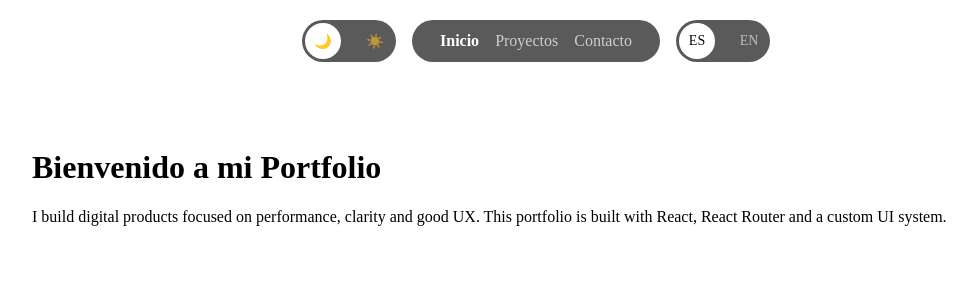
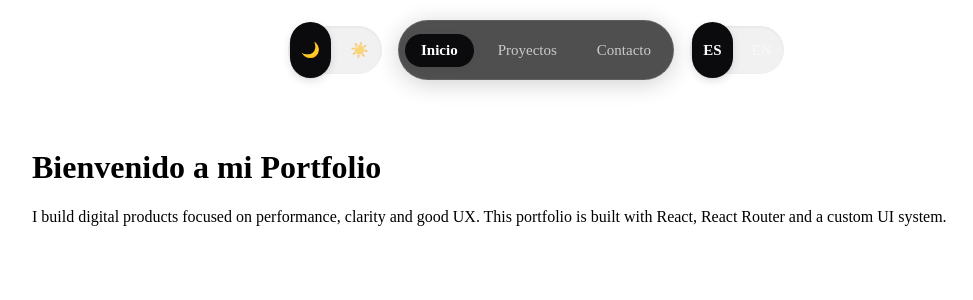
Before and after one commit to tomasitogh/shiny-potato-portfolio, a React (Vite) app: page / in a window 1280 px wide. Shown: the top 300 px of the page, without its empty margins (104-1077 px from the left). Built offline with nearby package versions, Linux system fonts and the light colour scheme.

Commit message:
pocas mejoras a la UI de las pills y la navbar

```diff
--- a/src/App.css
+++ b/src/App.css
@@ -11,7 +11,9 @@ body.dark-mode {
   --bg: #0b0b0e;
   --text: #ffffff;
   --subtext: rgba(255, 255, 255, 0.7);
-  --pill-bg: rgba(20, 20, 20, 0.7);
+  --pill-bg: rgba(20, 20, 20, 0.75);
+  --pill-border: rgba(255, 255, 255, 0.1);
+  --pill-shadow: 0 4px 24px -1px rgba(0, 0, 0, 0.2);
 
   --pill-text: var(--text);
   --nav-active: var(--text);
@@ -22,7 +24,9 @@ body.light-mode {
   --bg: #f6f6f8;
   --text: #111111;
   --subtext: rgba(0, 0, 0, 0.6);
-  --pill-bg: rgba(255, 255, 255, 0.7);
+  --pill-bg: rgba(255, 255, 255, 0.65);
+  --pill-border: rgba(255, 255, 255, 0.4);
+  --pill-shadow: 0 4px 24px -1px rgba(0, 0, 0, 0.08);
 
   --pill-text: var(--text);
   --nav-active: var(--text);
--- a/src/components/NavBar.css
+++ b/src/components/NavBar.css
@@ -12,82 +12,118 @@
 
 .pill {
   pointer-events: auto;
-  backdrop-filter: blur(10px);
+  backdrop-filter: blur(20px);
+  -webkit-backdrop-filter: blur(20px);
+  /* Safari support */
   background: var(--pill-bg);
   color: var(--pill-text);
-  border-radius: 999px;
-  padding: 10px 18px;
+  border: 1px solid var(--pill-border);
+  box-shadow: var(--pill-shadow);
+  border-radius: 99px;
+  /* Smooth pill shape */
+  padding: 6px;
+  /* Reduced padding for compact iOS control look */
   display: flex;
   align-items: center;
-  gap: 16px;
-  transition: background-color 0.4s ease, color 0.4s ease;
+  gap: 8px;
+  /* Tighter gap */
+  transition: all 0.6s cubic-bezier(0.4, 0, 0.2, 1);
 }
 
 .small-pill {
-  height: 36px;
-  padding: 3px;
+  padding: 4px;
+  height: 44px;
+  /* Standard iOS touch target size */
 }
 
 .main-pill {
-  padding: 12px 28px;
+  padding: 5px 6px;
+  height: 48px;
 }
 
 .nav-link {
   text-decoration: none;
   color: var(--nav-inactive);
-  opacity: 1;
-  transition: color 0.2s ease, opacity 0.2s ease;
+  padding: 8px 16px;
+  border-radius: 99px;
+  font-weight: 500;
+  font-size: 15px;
+  position: relative;
+  transition: all 0.6s cubic-bezier(0.4, 0, 0.2, 1);
 }
 
 .nav-link:hover {
   color: var(--nav-active);
+  background: rgba(125, 125, 125, 0.08);
+  /* Subtle hover fill */
 }
 
 .nav-link.active {
   color: var(--nav-active);
   font-weight: 600;
+  background: var(--bg);
+  /* "Cutout" look or pill within pill */
+  box-shadow: 0 2px 10px rgba(0, 0, 0, 0.05);
+  /* Floating effect */
 }
 
-/* Theme pill */
-.theme-pill {
-  transition: background-color 0.4s ease, color 0.4s ease, transform 0.15s ease;
-}
-
-/* Lang pill */
+/* Theme pill & Lang pill transitions */
+.theme-pill,
 .lang-pill {
-  transition: background-color 0.4s ease, transform 0.15s ease;
+  transition: all 0.6s cubic-bezier(0.4, 0, 0.2, 1);
 }
 
 .segmented {
   display: flex;
   align-items: center;
-  min-width: 88px;
+  min-width: 90px;
+  background: rgba(120, 120, 120, 0.1);
+  /* Track background */
+  border-radius: 99px;
+  padding: 2px;
+  /* Padding for the floating pill effect */
+  border: none;
+  /* Segmented control inside has its own track look */
+  box-shadow: inset 0 1px 3px rgba(0, 0, 0, 0.06);
+  /* Inner depth for track */
 }
 
 .segment {
   flex: 1;
   height: 100%;
-  border-radius: 999px;
+  padding: 6px 0;
+  border-radius: 99px;
   display: flex;
   align-items: center;
   justify-content: center;
   cursor: pointer;
-
-  font-size: 14px;
+  font-size: 15px;
   font-weight: 500;
-
-  color: var(--pill-text);
-  opacity: 0.6;
-
-  transition: all 0.25s ease;
+  color: var(--nav-inactive);
+  opacity: 0.8;
+  position: relative;
+  z-index: 1;
+  transition: all 0.6s cubic-bezier(0.4, 0, 0.2, 1);
 }
 
 .segment.active {
-  background: var(--pill-text);
-  color: var(--bg);
+  background: var(--bg);
+  /* Floating card on top of track */
+  color: var(--nav-active);
   opacity: 1;
+  box-shadow: 0 3px 8px rgba(0, 0, 0, 0.12), 0 1px 2px rgba(0, 0, 0, 0.06);
+  /* iOS floating shadow */
+  font-weight: 600;
+  transform: scale(1);
 }
 
-.segment:hover {
+.segment:hover:not(.active) {
   opacity: 1;
+  color: var(--nav-active);
 }
+
+/* Micro-interaction: Active click scale */
+.segment:active,
+.nav-link:active {
+  transform: scale(0.96);
+}
```
